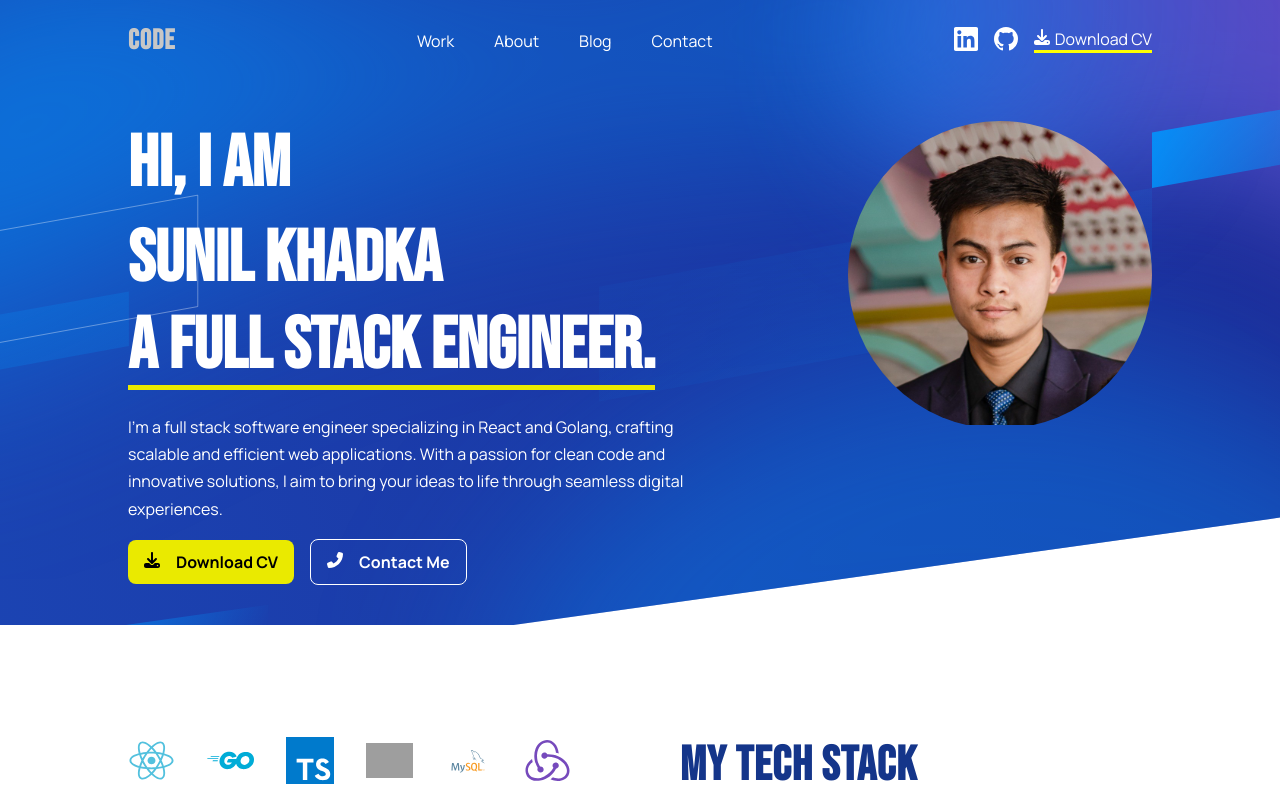
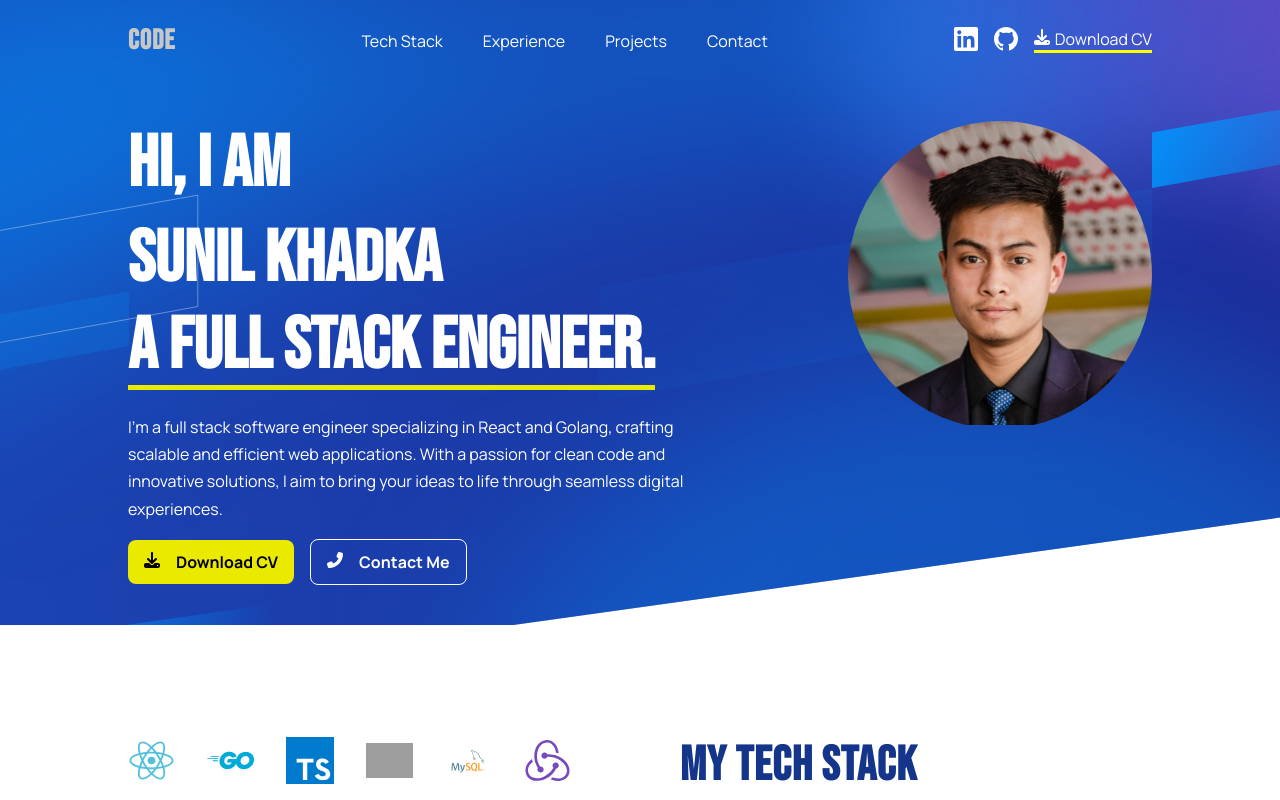
Before and after one commit to sunilkkhadka/Portfolio, a React (Vite) app: page / in a window 1280 px wide. Shown: the top 800 px of the page. Built offline with nearby package versions, Linux system fonts and the light colour scheme; grey boxes are pictures that could not be loaded.

Commit message:
T8: Added scroll to specific section functionality

```diff
--- a/package.json
+++ b/package.json
@@ -12,12 +12,14 @@
   "dependencies": {
     "react": "^18.3.1",
     "react-dom": "^18.3.1",
-    "react-icons": "^5.3.0"
+    "react-icons": "^5.3.0",
+    "react-scroll": "^1.9.0"
   },
   "devDependencies": {
     "@eslint/js": "^9.9.0",
     "@types/react": "^18.3.3",
     "@types/react-dom": "^18.3.0",
+    "@types/react-scroll": "^1.8.10",
     "@vitejs/plugin-react": "^4.3.1",
     "eslint": "^9.9.0",
     "eslint-plugin-react-hooks": "^5.1.0-rc.0",
--- a/src/assets/styles/partials/_experiences.scss
+++ b/src/assets/styles/partials/_experiences.scss
@@ -1,8 +1,9 @@
 .experiences {
-  margin: 5rem 0;
+  padding-top: 5rem;
 
   @media (min-width: $md) {
-    margin: 7rem 0;
+    padding-top: 7rem;
+    margin: 0;
   }
 
   &__container {
--- a/src/assets/styles/partials/_navbar.scss
+++ b/src/assets/styles/partials/_navbar.scss
@@ -76,6 +76,7 @@
 
       li:hover {
         font-weight: bold;
+        cursor: pointer;
         border-bottom: 3px solid yellow;
       }
     }
--- a/src/assets/styles/partials/_projects.scss
+++ b/src/assets/styles/partials/_projects.scss
@@ -1,4 +1,11 @@
 .projects {
+  padding-top: 5rem;
+
+  @media (min-width: $md) {
+    padding-top: 7rem;
+    margin: 0;
+  }
+
   &__intro-title {
     font-family: $BebasNeue;
     letter-spacing: 1px;
--- a/src/assets/styles/partials/_techstack.scss
+++ b/src/assets/styles/partials/_techstack.scss
@@ -1,8 +1,9 @@
 .techstack {
-  margin: 3rem 0;
+  padding-top: 4rem;
 
   @media (min-width: $md) {
-    margin: 7rem 0;
+    padding-top: 7rem;
+    margin: 0;
   }
 
   &__container {
--- a/src/components/Contact.tsx
+++ b/src/components/Contact.tsx
@@ -2,9 +2,11 @@ import GithubIcon from "../assets/svg/github.svg";
 import TwitterIcon from "../assets/svg/twitter.svg";
 import LinkedinIcon from "../assets/svg/linkedin.svg";
 import Footer from "./Footer";
+import { Element } from "react-scroll";
 
 const Contact = () => {
   return (
+    <Element name="contact">
       <section className="contact">
         <div className="wrapper contact__container">
           <div className="contact__intro">
@@ -12,7 +14,10 @@ const Contact = () => {
             <div className="contact__description">
               <p>
                 Say hello at
-              <span className="contact__email"> sunil.khadka001@gmail.com</span>
+                <span className="contact__email">
+                  {" "}
+                  sunil.khadka001@gmail.com
+                </span>
               </p>
               <p>
                 For more info, here's my{" "}
@@ -60,6 +65,7 @@ const Contact = () => {
         </div>
         <Footer />
       </section>
+    </Element>
   );
 };
 
--- a/src/components/Hero.tsx
+++ b/src/components/Hero.tsx
@@ -1,3 +1,4 @@
+import { Link } from "react-scroll";
 import { FaDownload, FaPhoneFlip } from "react-icons/fa6";
 
 import Navbar from "./Navbar";
@@ -31,12 +32,17 @@ const Hero = () => {
               </span>
               Download CV
             </a>
-            <button className="hero__desktop-contact-me">
+            <Link
+              to="contact"
+              smooth={true}
+              duration={500}
+              className="hero__desktop-contact-me"
+            >
               <span className="icon">
                 <FaPhoneFlip />
               </span>
               Contact Me
-            </button>
+            </Link>
           </div>
           <div className="hero__action-btns">
             <button className="hero__contact-me">
--- a/src/components/Navbar.tsx
+++ b/src/components/Navbar.tsx
@@ -1,5 +1,5 @@
 import { useState } from "react";
-import useWindowSize from "../hooks/useWindowSize";
+import { Link } from "react-scroll";
 
 import { BsGithub } from "react-icons/bs";
 import { SiLinkedin } from "react-icons/si";
@@ -7,6 +7,8 @@ import { FaDownload } from "react-icons/fa6";
 
 import GithubIcon from "../assets/svg/github.svg";
 import LinkedinIcon from "../assets/svg/linkedin.svg";
+
+import useWindowSize from "../hooks/useWindowSize";
 
 const Navbar = () => {
   const { windowSize: size } = useWindowSize();
@@ -29,16 +31,24 @@ const DesktopNav = () => {
       <div className="navbar__desktop">
         <ul className="navbar__desktop-links">
           <li>
-            <a href="#">Work</a>
+            <Link to="techstack" smooth={true} duration={500}>
+              Tech Stack
+            </Link>
           </li>
           <li>
-            <a href="#">About</a>
+            <Link to="experiences" smooth={true} duration={500}>
+              Experience
+            </Link>
           </li>
           <li>
-            <a href="#">Blog</a>
+            <Link to="projects" smooth={true} duration={500}>
+              Projects
+            </Link>
           </li>
           <li>
-            <a href="#">Contact</a>
+            <Link to="contact" smooth={true} duration={500}>
+              Contact
+            </Link>
           </li>
         </ul>
       </div>
@@ -85,22 +95,24 @@ const MobileNav = () => {
         }`}
       >
         <li>
-          <a href="#">Home</a>
+          <Link to="techstack" smooth={true} duration={500}>
+            Tech Stack
+          </Link>
         </li>
         <li>
-          <a href="#">About</a>
+          <Link to="experiences" smooth={true} duration={500}>
+            Experience
+          </Link>
         </li>
         <li>
-          <a href="#">Pricing</a>
+          <Link to="projects" smooth={true} duration={500}>
+            Projects
+          </Link>
         </li>
         <li>
-          <a href="#">Blog</a>
-        </li>
-        <li>
-          <a href="#">Jobs</a>
-        </li>
-        <li>
-          <a href="#">Pages</a>
+          <Link to="contact" smooth={true} duration={500}>
+            Contact
+          </Link>
         </li>
         <li className="navbar__mobile-links-socials">
           <a href="https://www.linkedin.com/in/khadka-sunil/" target="blank">
--- a/src/components/Projects.tsx
+++ b/src/components/Projects.tsx
@@ -2,16 +2,18 @@ import { BsGithub } from "react-icons/bs";
 import { FaExternalLinkAlt } from "react-icons/fa";
 
 import TabapayThumbnail from "../assets/images/tabapay-thumbnail.png";
+import { Element } from "react-scroll";
 
 const Projects = () => {
   return (
+    <Element name="projects">
       <section className="projects">
         <div className="wrapper projects__container">
           <div className="projects__intro">
             <h1 className="projects__intro-title">Featured Projects</h1>
             <p className="projects__intro-description">
-            Here are some of the selected projects that showcase my passion for
-            front-end development.
+              Here are some of the selected projects that showcase my passion
+              for front-end development.
             </p>
           </div>
           <div className="projects__list">
@@ -24,16 +26,20 @@ const Projects = () => {
 
                 <p className="projects__project-description">
                   Lorem ipsum dolor sit amet, consectetur adipisicing elit. Non
-                dolorem sint iure hic nostrum nulla sed! Voluptas amet, adipisci
-                sit dolorem inventore quae accusamus error doloribus fuga quidem
-                accusantium quas.
+                  dolorem sint iure hic nostrum nulla sed! Voluptas amet,
+                  adipisci sit dolorem inventore quae accusamus error doloribus
+                  fuga quidem accusantium quas.
                 </p>
                 <div className="projects__project-tech">
                   <span className="projects__project-tech-badge">HTML</span>
                   <span className="projects__project-tech-badge">CSS</span>
                   <span className="projects__project-tech-badge">SCSS</span>
-                <span className="projects__project-tech-badge">javascript</span>
-                <span className="projects__project-tech-badge">typescript</span>
+                  <span className="projects__project-tech-badge">
+                    javascript
+                  </span>
+                  <span className="projects__project-tech-badge">
+                    typescript
+                  </span>
                 </div>
                 <div className="projects__project-action-btns">
                   <a href="#">
@@ -55,16 +61,20 @@ const Projects = () => {
 
                 <p className="projects__project-description">
                   Lorem ipsum dolor sit amet, consectetur adipisicing elit. Non
-                dolorem sint iure hic nostrum nulla sed! Voluptas amet, adipisci
-                sit dolorem inventore quae accusamus error doloribus fuga quidem
-                accusantium quas.
+                  dolorem sint iure hic nostrum nulla sed! Voluptas amet,
+                  adipisci sit dolorem inventore quae accusamus error doloribus
+                  fuga quidem accusantium quas.
                 </p>
                 <div className="projects__project-tech">
                   <span className="projects__project-tech-badge">HTML</span>
                   <span className="projects__project-tech-badge">CSS</span>
                   <span className="projects__project-tech-badge">SCSS</span>
-                <span className="projects__project-tech-badge">javascript</span>
-                <span className="projects__project-tech-badge">typescript</span>
+                  <span className="projects__project-tech-badge">
+                    javascript
+                  </span>
+                  <span className="projects__project-tech-badge">
+                    typescript
+                  </span>
                 </div>
                 <div className="projects__project-action-btns">
                   <a href="https://tabapay.com/" target="blank">
@@ -79,6 +89,7 @@ const Projects = () => {
           </div>
         </div>
       </section>
+    </Element>
   );
 };
 
--- a/src/components/TechStack.tsx
+++ b/src/components/TechStack.tsx
@@ -12,9 +12,11 @@ import PostmanIcon from "../assets/svg/postman.svg";
 import AWSIcon from "../assets/svg/aws.svg";
 import ReduxIcon from "../assets/svg/redux.svg";
 import LinuxIcon from "../assets/svg/linux.svg";
+import { Element } from "react-scroll";
 
 const TechStack = () => {
   return (
+    <Element name="techstack">
       <section className="techstack">
         <div className="wrapper techstack__container">
           <div className="techstack__images">
@@ -51,6 +53,7 @@ const TechStack = () => {
           </div>
         </div>
       </section>
+    </Element>
   );
 };
 
```
Also changed, not shown: src/components/Experience.tsx (+16 -9 lines), 2 other files (tests, documents, lock files or other folders). Lines whose indentation alone changed are shown as unchanged.
